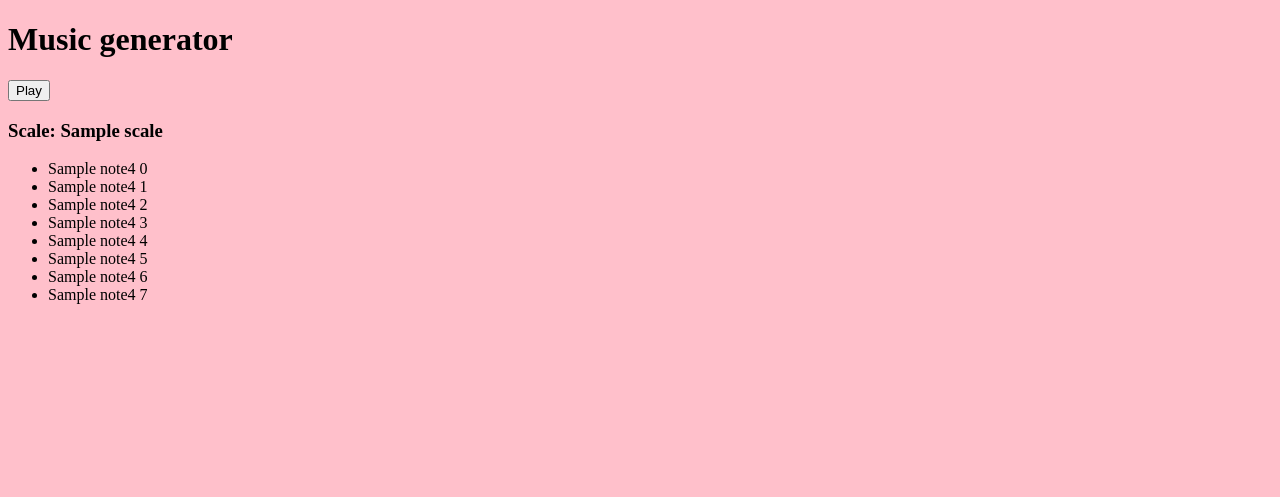
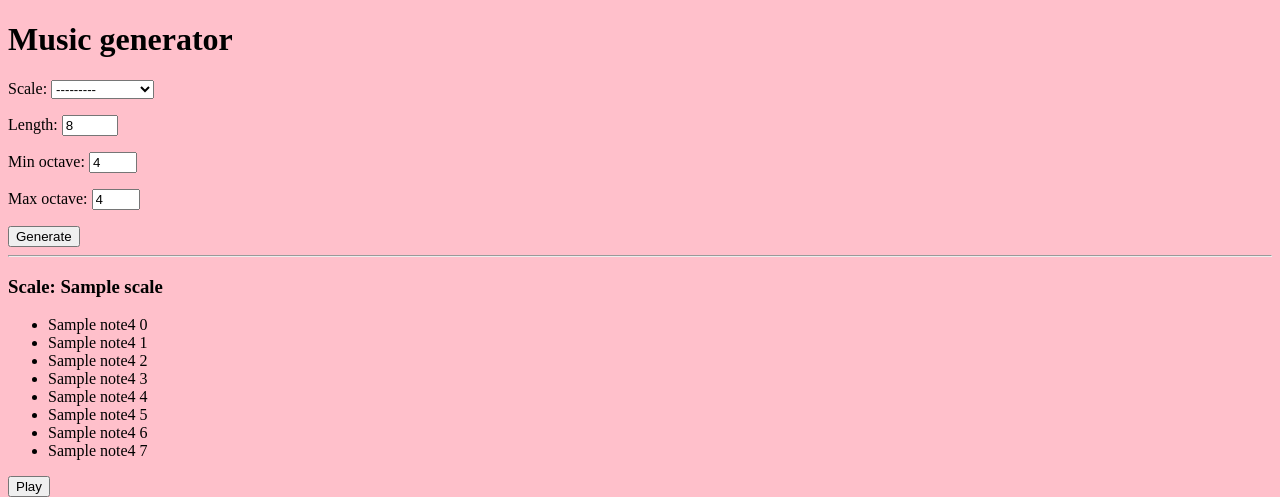
Before and after one commit to rafaljusiak/music-generator, a Django app: page / in a window 1280 px wide. Shown: the top 497 px of the page. Run offline with Django 3.2, Linux system fonts and the light colour scheme; tables that the repository leaves empty hold one stand-in row (values such as "Sample post"); some libraries are stand-ins or nearby versions.

Commit message:
song form

```diff
--- /dev/null
+++ b/music_generator/songs/forms.py
@@ -0,0 +1,10 @@
+from django import forms
+
+from music_generator.core.models import Scale
+
+
+class SongForm(forms.Form):
+    scale = forms.ModelChoiceField(queryset=Scale.objects.all())
+    length = forms.IntegerField(min_value=2, max_value=32, initial=8)
+    min_octave = forms.IntegerField(min_value=0, max_value=7, initial=4)
+    max_octave = forms.IntegerField(min_value=0, max_value=7, initial=4)
--- a/music_generator/songs/views.py
+++ b/music_generator/songs/views.py
@@ -1,28 +1,38 @@
+from django.urls import reverse_lazy
 from django.views import generic
 
 from music_generator.core.models import Scale
+from music_generator.songs.forms import SongForm
 from music_generator.songs.generator import create_track
 
 
-class SongView(generic.TemplateView):
+class SongView(generic.FormView):
     template_name = "songs/song.html"
+    success_url = reverse_lazy("song")
+    form_class = SongForm
 
     def get_context_data(self, **kwargs):
         context = super().get_context_data(**kwargs)
 
-        length = 8
-        min_octave = 4
-        max_octave = 4
-        scale = Scale.objects.order_by("?").first()
+        query_params = self.request.GET
+        scale_id = query_params.get("scale", None)
+        scale = (
+            Scale.objects.get(id=scale_id)
+            if scale_id is not None
+            else Scale.objects.order_by("?").first()
+        )
+
+        settings = {
+            "length": int(query_params.get("length", 8)),
+            "min_octave": int(query_params.get("min_octave", 4)),
+            "max_octave": int(query_params.get("max_octave", 4)),
+            "scale": scale,
+        }
         context.update(
             {
-                "scale": scale,
-                "track_synth": create_track(
-                    scale=scale,
-                    length=length,
-                    min_octave=min_octave,
-                    max_octave=max_octave,
-                ),
+                "request": self.request,
+                "track_synth": create_track(**settings),
+                **settings,
             }
         )
         return context
--- a/music_generator/templates/songs/song.html
+++ b/music_generator/templates/songs/song.html
@@ -1,15 +1,21 @@
 {% extends "base.html" %}
 
 {% block content %}
-    <button onclick="play();">Play</button>
+    <form action="{{ request.path }}">
+        {{ form.as_p }}
+        <button type="submit">Generate</button>
+    </form>
+
+    <hr/>
 
     <h3>Scale: {{ scale.name }}</h3>
-
     <ul>
     {% for note in track_synth %}
         <li>{{ note.note }} {{ note.time }}</li>
     {% endfor %}
     </ul>
+
+    <button onclick="play();">Play</button>
 {% endblock %}
 
 {% block script %}
```
